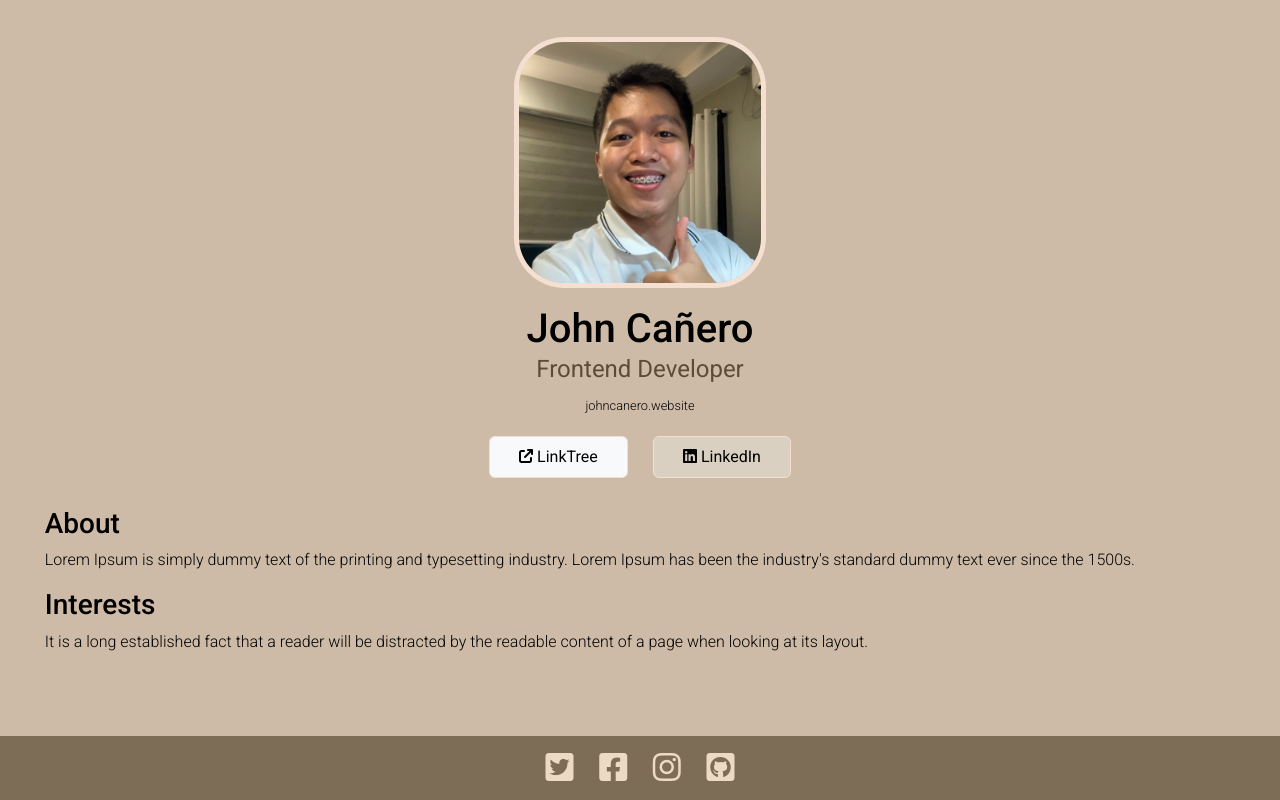
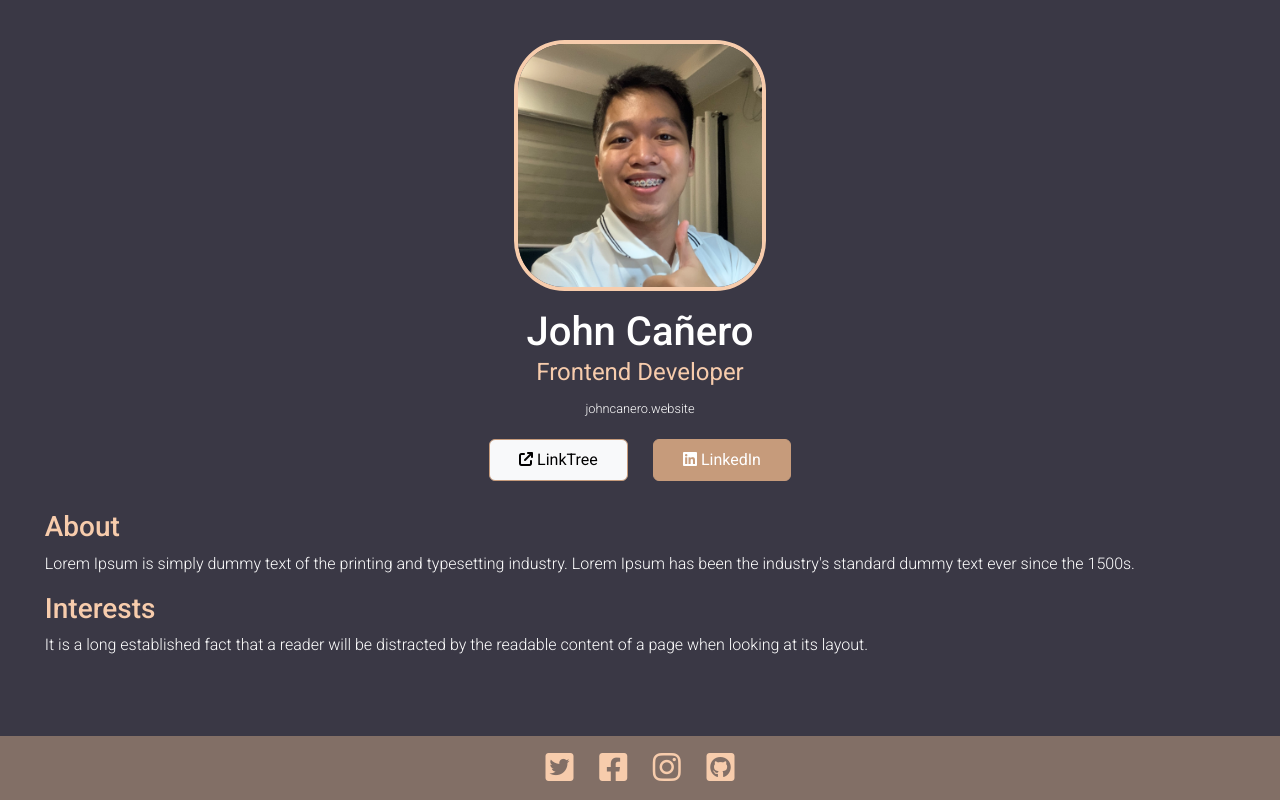
Before and after one commit to johncanero/digital-business-card, a React (Create React App) app: page / in a window 1280 px wide. Built offline with nearby package versions, Linux system fonts and the light colour scheme.

Commit message:
Styling Digital Business Card

```diff
--- a/src/App.css
+++ b/src/App.css
@@ -17,7 +17,7 @@ min-height: 100%;
 body {
 margin: 0 0 100px; /* bottom = footer height */
 font-family: 'Roboto', sans-serif;
-background-color: #CDBBA7;
+background-color: #3A3845;
 }
 
 
@@ -30,14 +30,14 @@ background-color: #CDBBA7;
     }
 
   .digital--container {
-    color: #000
+    color: #fff;
   }
 
 
   .digital--container > img {
     border-radius: 20%;
-    border: 5px solid #F4DFD0;
-    margin-top: 2.3em;
+    border: 4px solid #F7CCAC;
+    margin-top: 2.5em;
     width: 15.8em;
   }
 
@@ -50,7 +50,7 @@ background-color: #CDBBA7;
   }
 
   .subheader--role {
-    color: #5c4c37;
+    color: #F7CCAC;
     font-weight: 400;
   }
 
@@ -63,23 +63,26 @@ background-color: #CDBBA7;
 
   /* Main */
   .btn {
-    border:  1px solid #F4DFD0;
+    border:  1px solid #C69B7B;
     margin: 0.3em 0.8em;
     padding: 0.5em 1.8em;
   }
 
   .btn-color {
-    background-color: #DAD0C2;
-    color: #000;
+    background-color: #C69B7B;
+    color: #fff;
   }
 
 
   .digital--main {
-    color: #000;
+    color: #fff;
     justify-content: left;
     margin: 1.5em 2.8em 0 2.8em;
   }
 
+  .digital--main-heading {
+    color: #F7CCAC;
+  }
 
   .digital--text {
     font-weight: 200;
@@ -100,10 +103,10 @@ background-color: #CDBBA7;
     height: 4em;
     width: 100%;
     text-align: center;
-    background-color: #7d6c56;
+    background-color: #826F66;
   }
 
   .fa-square-twitter, .fa-square-facebook, .fa-instagram, .fa-square-github {
     margin: 0 0.4em;
-    color: #ecdac4;
+    color: #F7CCAC;
   }
```
